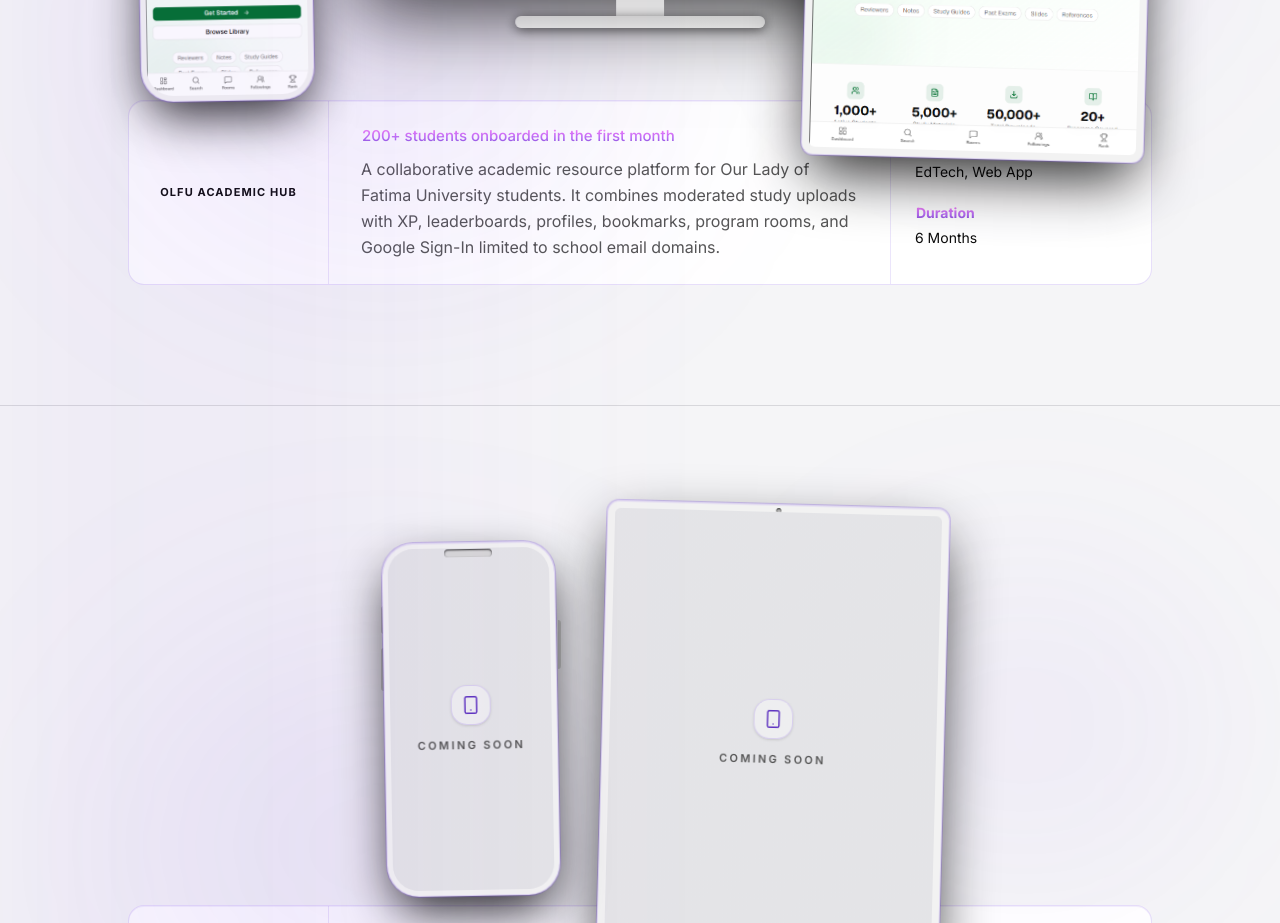
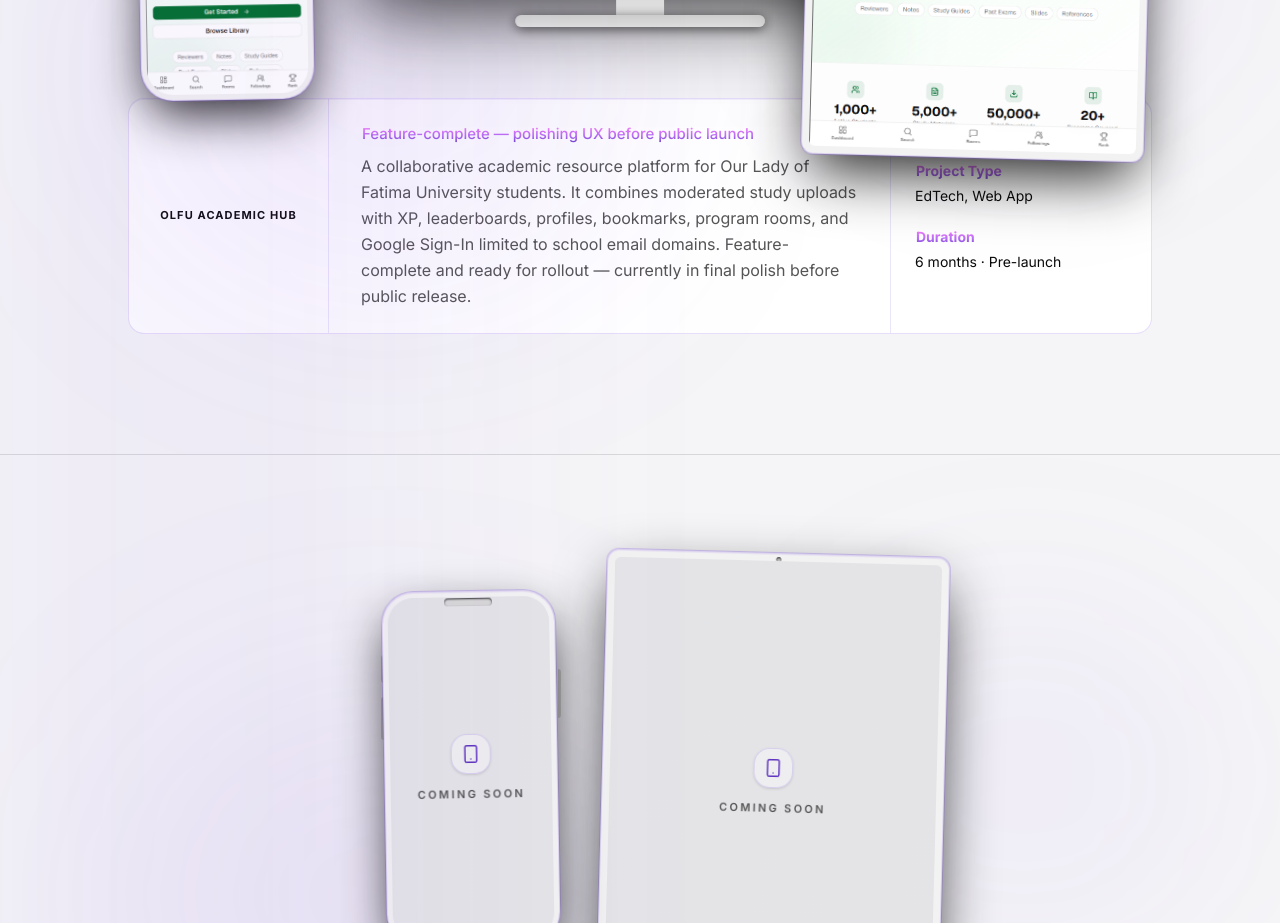
Before and after one commit to maycodersz/portfolio, a React (Vite) app: page / in a window 1280 px wide. Shown: the part 2620-3543 px from the top of the page. Built offline with nearby package versions, Linux system fonts and the light colour scheme.

Commit message:
Removed false infromation

```diff
--- a/src/content/portfolio.ts
+++ b/src/content/portfolio.ts
@@ -302,9 +302,9 @@
     title: 'Get in Touch',
     description: "Have a project in mind? I'd love to hear about it.",
     webhookUrls: {
-      automation: 'https://n8n.maycoder.uk/webhook/e5fe5d21-128b-4fc4-960e-344d1d803108',
-      'web-dev': 'https://your-n8n-webhook-url-here-web-dev',
-      'mobile-app': 'https://your-n8n-webhook-url-here-mobile-app',
+      automation: 'https://n8n.maycoder.uk/webhook-test/e5fe5d21-128b-4fc4-960e-344d1d803108',
+      'web-dev': 'https://n8n.maycoder.uk/webhook-test/e5fe5d21-128b-4fc4-960e-344d1d803108',
+      'mobile-app': 'https://n8n.maycoder.uk/webhook-test/e5fe5d21-128b-4fc4-960e-344d1d803108',
     } satisfies ContactWebhookUrls,
     methodsHeading: 'Direct',
     socialHeading: 'Tutorials & social',
@@ -499,10 +499,10 @@
       title: 'OLFU Academic Hub',
       kind: 'website',
       description:
-        'A collaborative academic resource platform for Our Lady of Fatima University students. It combines moderated study uploads with XP, leaderboards, profiles, bookmarks, program rooms, and Google Sign-In limited to school email domains.',
+        'A collaborative academic resource platform for Our Lady of Fatima University students. It combines moderated study uploads with XP, leaderboards, profiles, bookmarks, program rooms, and Google Sign-In limited to school email domains. Feature-complete and ready for rollout — currently in final polish before public release.',
       projectType: 'EdTech, Web App',
-      duration: '6 Months',
-      highlight: '200+ students onboarded in the first month',
+      duration: '6 months · Pre-launch',
+      highlight: 'Feature-complete — polishing UX before public launch',
       screens: {
         desktop: imgAcademicHubDesktop,
         tablet: imgAcademicHubTablet,
@@ -510,8 +510,7 @@
       },
       heroImage: imgAcademicHubDesktop,
       links: [
-        { label: 'View live demo', href: 'https://academy-hub-olfu.vercel.app', variant: 'live' },
-        { label: 'Repository', href: 'https://github.com/example/olfu-academic-hub', variant: 'github' },
+        { label: 'Private preview', href: 'https://academy-hub-olfu.vercel.app', variant: 'live' },
       ],
       techStack: [
         {
@@ -569,17 +568,17 @@
       ],
       caseStudy: {
         overview:
-          'OLFU Academic Hub is an internal-facing platform aimed at consolidating study materials and community tooling for Fatima University students. The goal was to replace scattered chats and folders with something structured, moderated, and easy to onboard new cohorts.',
+          'OLFU Academic Hub is an internal-facing platform aimed at consolidating study materials and community tooling for Fatima University students. The goal was to replace scattered chats and folders with something structured, moderated, and easy to onboard new cohorts. The build is complete but not yet publicly released.',
         problem:
           'Study resources lived across group chats and ad-hoc links, which made discovery hard—especially during exam season. Volunteers could not reliably moderate uploads, duplicate files were common, and there was no clear progress loop to reward consistent contributors.',
         solution:
           'We introduced a moderated upload pipeline with material categories and reporting, bookmarks and file-request flows tied to moderation queues, XP and leaderboards to encourage uploads, rooms for focused discussion, and Google Sign-In limited to validated school domains.',
         results:
-          'Steady weekly uploads after launch, fewer duplicate spam reports thanks to moderation tooling, and stronger revisits ahead of examinations driven by leaderboards.',
+          'All core flows are built and tested internally — upload, search, moderation, XP, leaderboards, chatrooms, and file requests. The current focus is a final pass on onboarding copy, performance, and the launch checklist before opening to students.',
         resultMetrics: [
-          { value: '200+', label: 'Students (month one)' },
-          { value: '5,000+', label: 'Library uploads' },
-          { value: '50,000+', label: 'File downloads' },
+          { value: '6', label: 'Core modules' },
+          { value: '100%', label: 'Feature-complete' },
+          { value: 'Pre-launch', label: 'Status' },
         ],
       },
       pageImages: [
```
